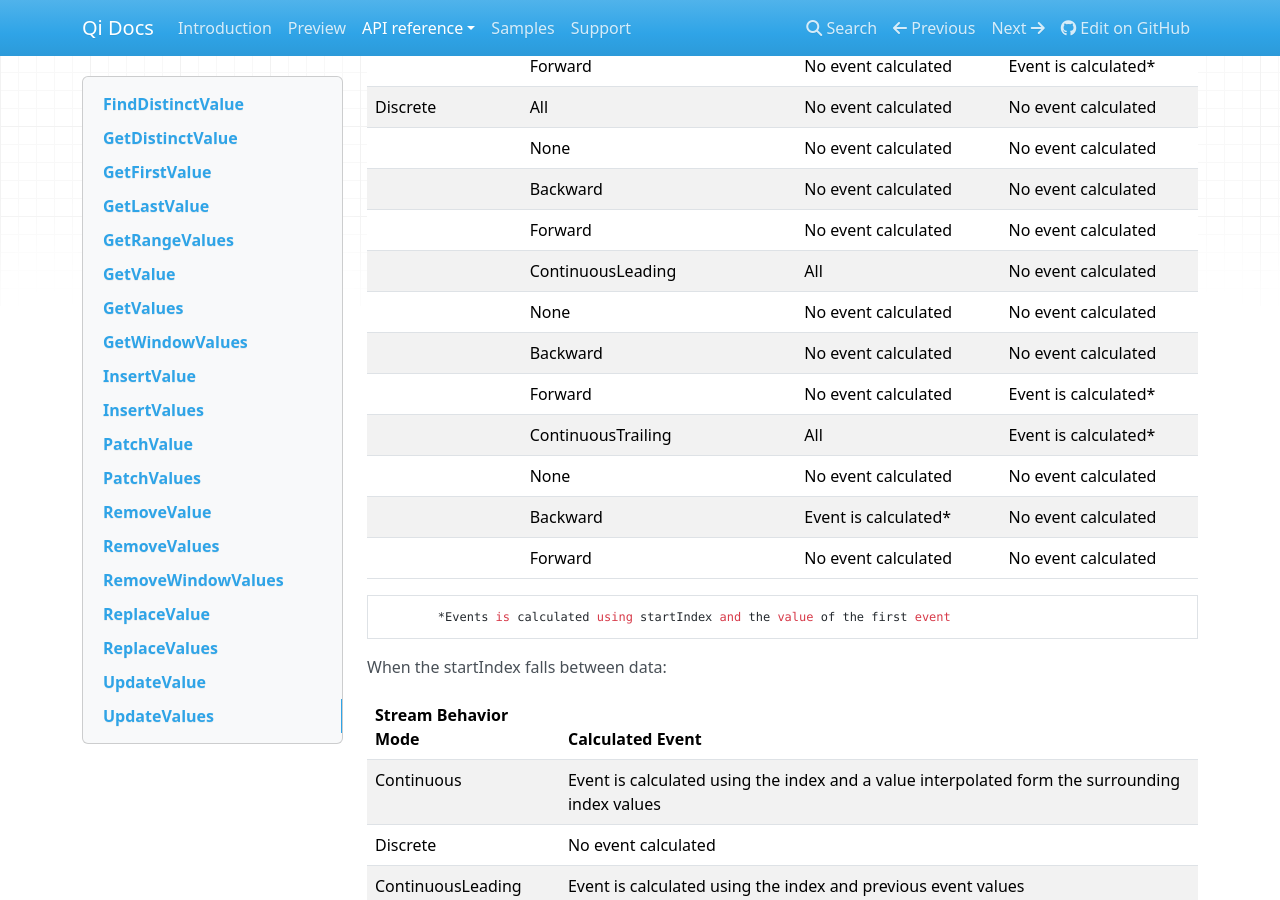
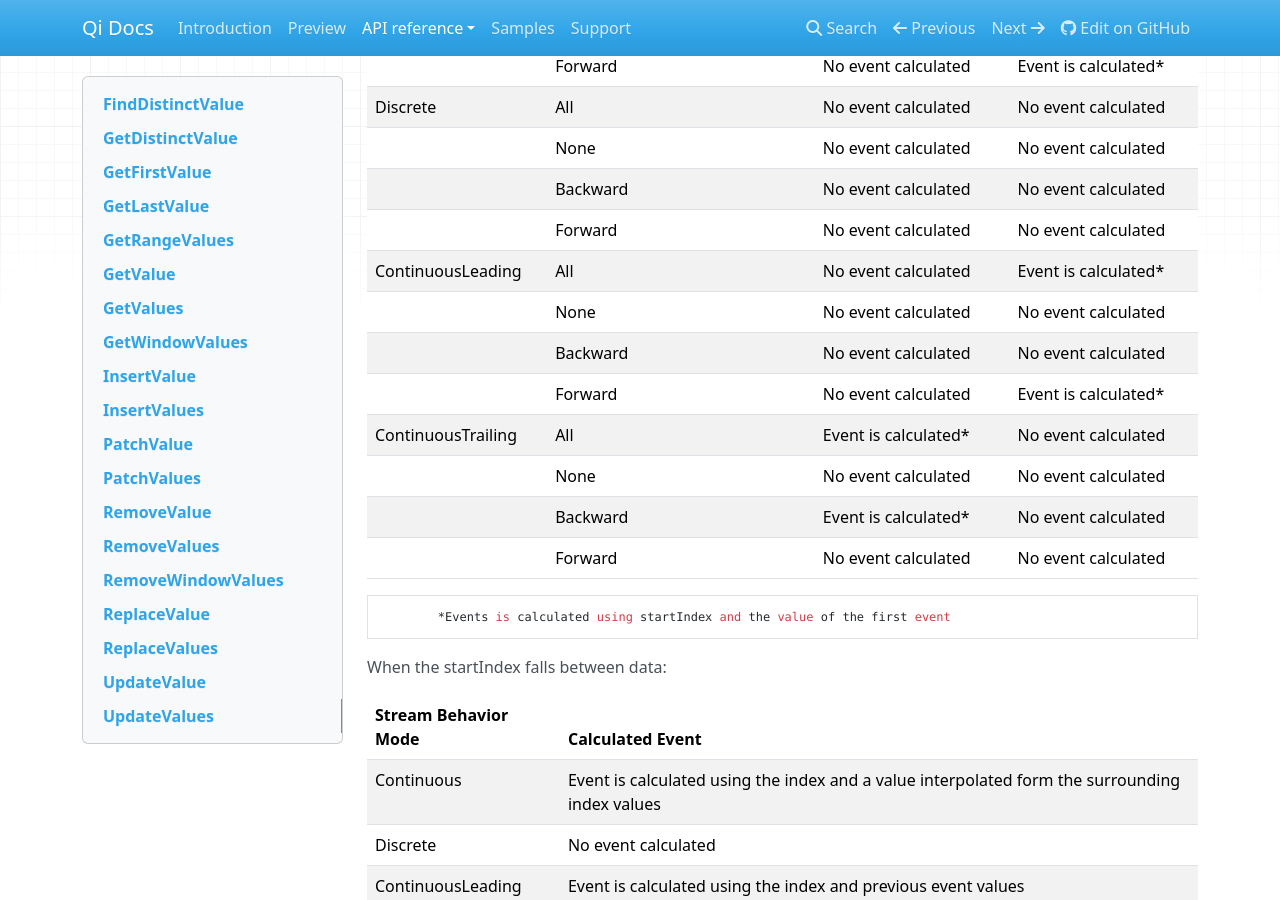
Before and after one commit to ssuryanarayanan/Qi-Docs, an MkDocs documentation site: the page built from docs/Data.md, in a window 1280 px wide and 900 px high, scrolled down 5392 px. Built offline with MkDocs 1.6.1, drawn with Linux system fonts in a browser that asks for light colours; nearby versions of some CDN libraries; old or Windows-style settings are respelled for this version of MkDocs; some of the changed text lies outside the part shown.

Commit message:
Update Data.md
Table corrections

```diff
--- a/docs/Data.md
+++ b/docs/Data.md
@@ -248,11 +248,11 @@ This chart indicates when an event will be calculated and included in the GetRan
 ||None|No event calculated|No event calculated|
 ||Backward|No event calculated|No event calculated|
 ||Forward|No event calculated|No event calculated|
-||ContinuousLeading|All|No event calculated|Event is calculated\*|
+|ContinuousLeading|All|No event calculated|Event is calculated\*|
 ||None|No event calculated|No event calculated|
 ||Backward|No event calculated|No event calculated|
 ||Forward|No event calculated|Event is calculated\*|
-||ContinuousTrailing|All|Event is calculated\*|No event calculated|
+|ContinuousTrailing|All|Event is calculated\*|No event calculated|
 ||None|No event calculated|No event calculated|
 ||Backward|Event is calculated\*|No event calculated|
 ||Forward|No event calculated|No event calculated|
@@ -461,11 +461,11 @@ The following chart indicates the when a calculated event is created for indexes
 ||None|No event calculated|No event calculated|
 ||Backward|No event calculated|No event calculated|
 ||Forward|No event calculated|No event calculated|
-||ContinuousLeading|All|No event calculated|Event is calculated\*|
+|ContinuousLeading|All|No event calculated|Event is calculated\*|
 ||None|No event calculated|No event calculated|
 ||Backward|No event calculated|No event calculated|
 ||Forward|No event calculated|Event is calculated\*|
-||ContinuousTrailing|All|Event is calculated\*|No event calculated|
+|ContinuousTrailing|All|Event is calculated\*|No event calculated|
 ||None|No event calculated|No event calculated|
 ||Backward|Event is calculated\*|No event calculated
 ||Forward|No event calculated|No event calculated|
```
